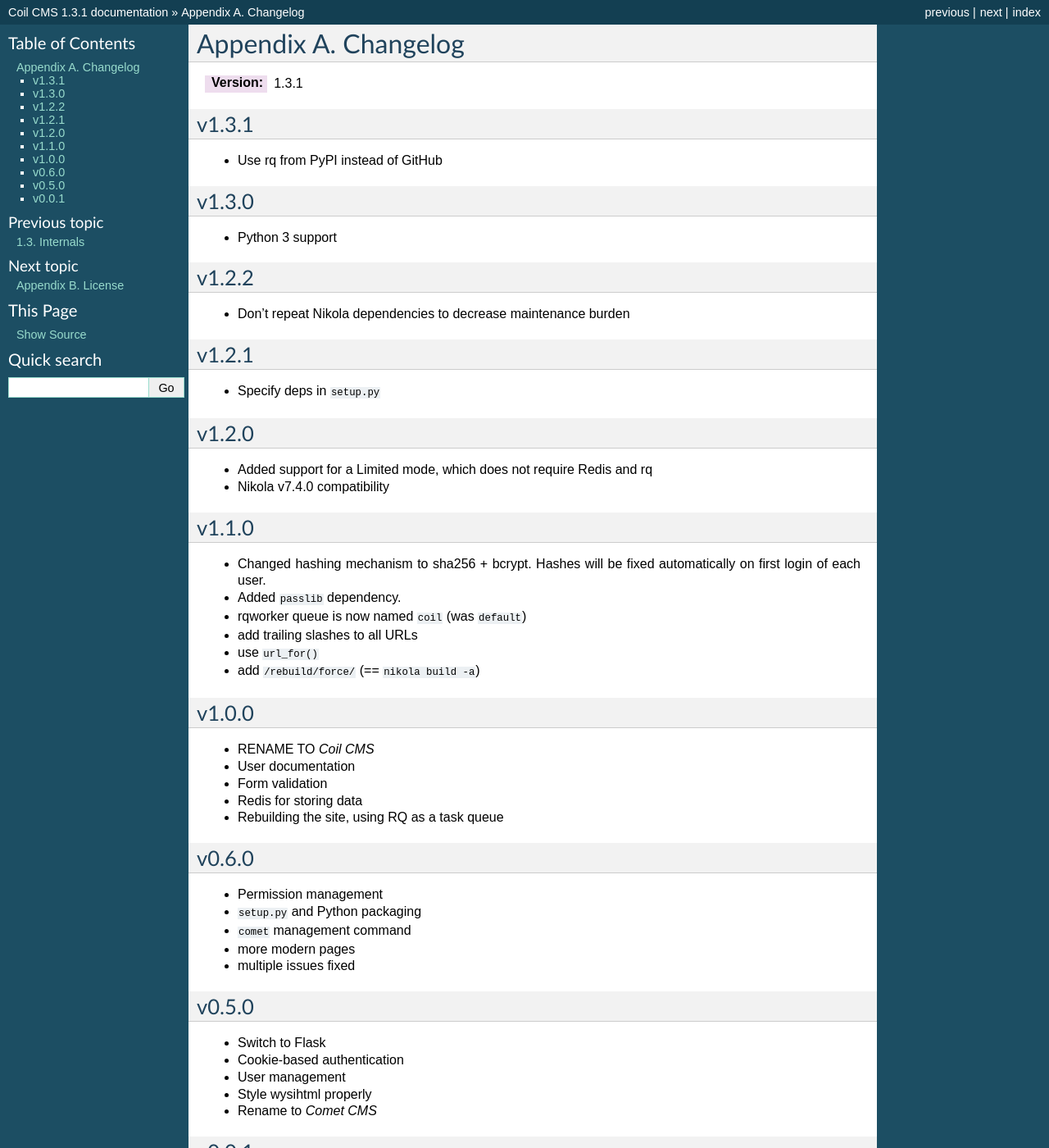
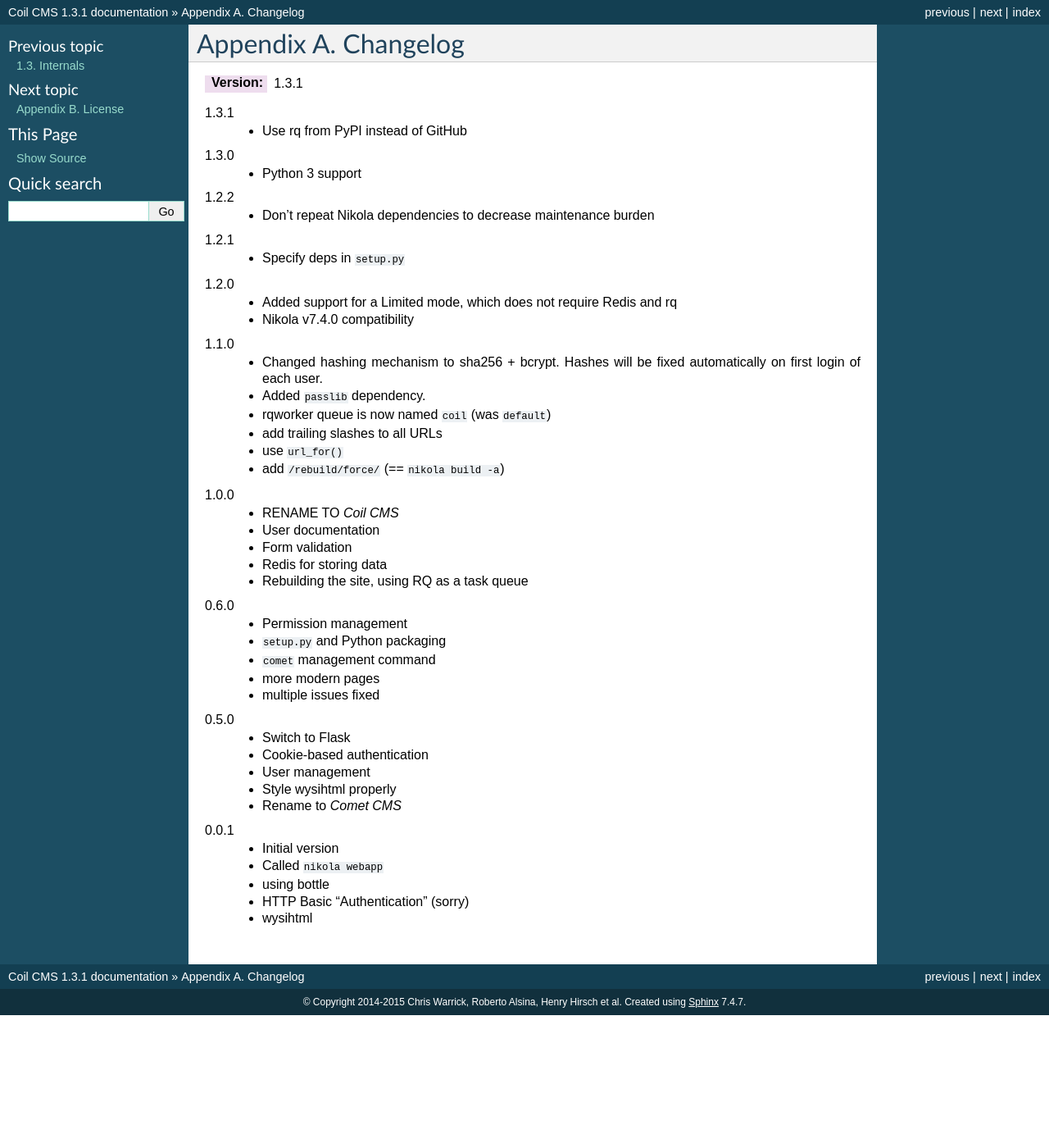
Before and after one commit to getnikola/coil, a Sphinx documentation site: the page built from docs/CHANGELOG.rst, in a window 1280 px wide and 1400 px high. Shown: the whole window at 82% size. Built offline with Sphinx 7.4.7, drawn with Linux system fonts in a browser that asks for light colours.

Commit message:
Changelog compatible with PyPT
Signed-off-by: Chris Warrick <kwpolska@gmail.com>

```diff
--- a/docs/CHANGELOG.rst
+++ b/docs/CHANGELOG.rst
@@ -4,75 +4,55 @@
 
 :Version: 1.3.1
 
-v1.3.1
-------
+1.3.1
+    * Use rq from PyPI instead of GitHub
 
-* Use rq from PyPI instead of GitHub
+1.3.0
+    * Python 3 support
 
-v1.3.0
-------
+1.2.2
+    * Don’t repeat Nikola dependencies to decrease maintenance burden
 
-* Python 3 support
+1.2.1
+    * Specify deps in ``setup.py``
 
-v1.2.2
-------
+1.2.0
+    * Added support for a Limited mode, which does not require Redis and rq
+    * Nikola v7.4.0 compatibility
 
-* Don’t repeat Nikola dependencies to decrease maintenance burden
+1.1.0
+    * Changed hashing mechanism to sha256 + bcrypt.
+      Hashes will be fixed automatically on first login of each user.
+    * Added ``passlib`` dependency.
+    * rqworker queue is now named ``coil`` (was ``default``)
+    * add trailing slashes to all URLs
+    * use ``url_for()``
+    * add ``/rebuild/force/`` (== ``nikola build -a``)
 
-v1.2.1
-------
+1.0.0
+    * RENAME TO *Coil CMS*
+    * User documentation
+    * Form validation
+    * Redis for storing data
+    * Rebuilding the site, using RQ as a task queue
 
-* Specify deps in ``setup.py``
+0.6.0
+    * Permission management
+    * ``setup.py`` and Python packaging
+    * ``comet`` management command
+    * more modern pages
+    * multiple issues fixed
 
-v1.2.0
-------
+0.5.0
+    * Switch to Flask
+    * Cookie-based authentication
+    * User management
+    * Style wysihtml properly
+    * Rename to *Comet CMS*
 
-* Added support for a Limited mode, which does not require Redis and rq
-* Nikola v7.4.0 compatibility
-
-v1.1.0
-------
-
-* Changed hashing mechanism to sha256 + bcrypt.
-  Hashes will be fixed automatically on first login of each user.
-* Added ``passlib`` dependency.
-* rqworker queue is now named ``coil`` (was ``default``)
-* add trailing slashes to all URLs
-* use ``url_for()``
-* add ``/rebuild/force/`` (== ``nikola build -a``)
-
-v1.0.0
-------
-
-* RENAME TO *Coil CMS*
-* User documentation
-* Form validation
-* Redis for storing data
-* Rebuilding the site, using RQ as a task queue
-
-v0.6.0
-------
-
-* Permission management
-* ``setup.py`` and Python packaging
-* ``comet`` management command
-* more modern pages
-* multiple issues fixed
-
-v0.5.0
-------
-
-* Switch to Flask
-* Cookie-based authentication
-* User management
-* Style wysihtml properly
-* Rename to *Comet CMS*
-
-v0.0.1
-------
-
-* Initial version
-* Called ``nikola webapp``
-* using bottle
-* HTTP Basic “Authentication” (sorry)
-* wysihtml
+0.0.1
+    * Initial version
+    * Called ``nikola webapp``
+    * using bottle
+    * HTTP Basic “Authentication” (sorry)
+    * wysihtml
```
Also changed, not shown: CHANGELOG.rst (+43 -63 lines), 1 other file.
